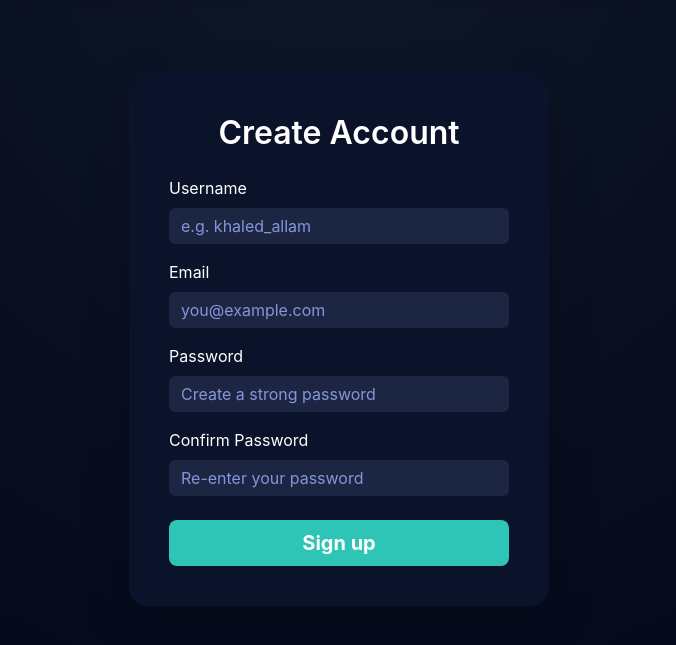
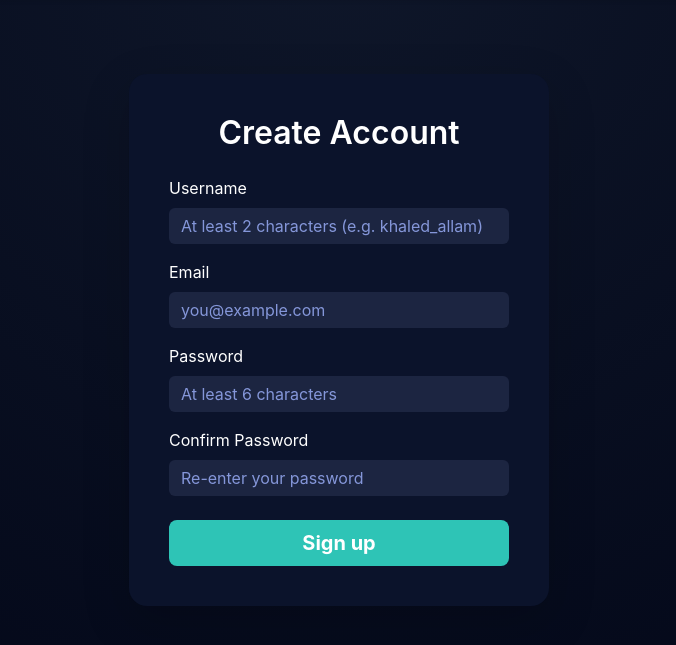
Before and after one commit to khaledelsayed2003/tradehub-marketplace, a Flask app: page /register in a window 1280 px wide. Shown: the part 77-722 px from the top of the page, without its empty margins (301-977 px from the left). Run offline with Flask 3, Linux system fonts and the light colour scheme.

Commit message:
Update form placeholders with clearer examples for username and password

```diff
--- a/app/templates/register.html
+++ b/app/templates/register.html
@@ -15,7 +15,7 @@
 
             <div class="form-group mb-3">
                 {{ form.username.label(class="form-label") }}
-                {{ form.username(class="form-control", placeholder="e.g. khaled_allam") }}
+                {{ form.username(class="form-control", placeholder="At least 2 characters (e.g. khaled_allam)") }}
             </div>
 
             <div class="form-group mb-3">
@@ -25,7 +25,7 @@
 
             <div class="form-group mb-3">
                 {{ form.password.label(class="form-label") }}
-                {{ form.password(class="form-control", placeholder="Create a strong password") }}
+                {{ form.password(class="form-control", placeholder="At least 6 characters") }}
             </div>
 
             <div class="form-group mb-4">
```
